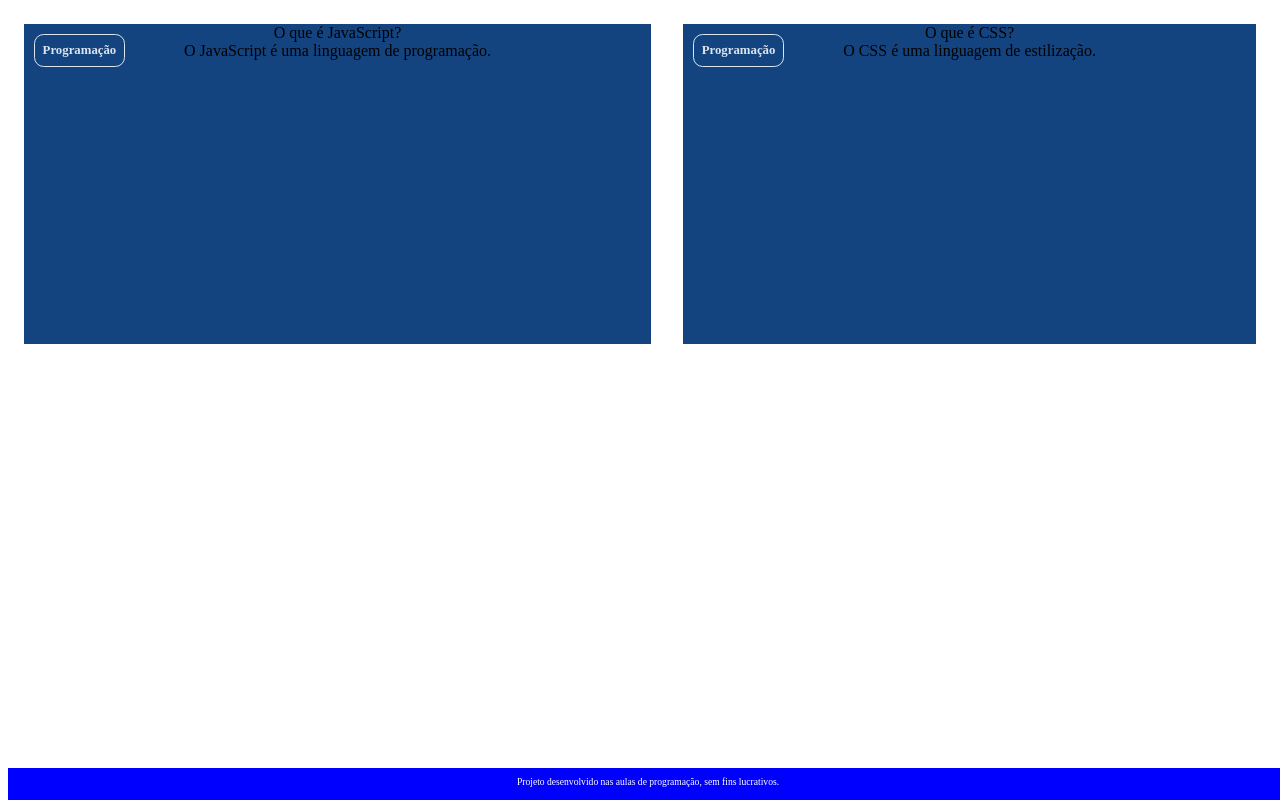
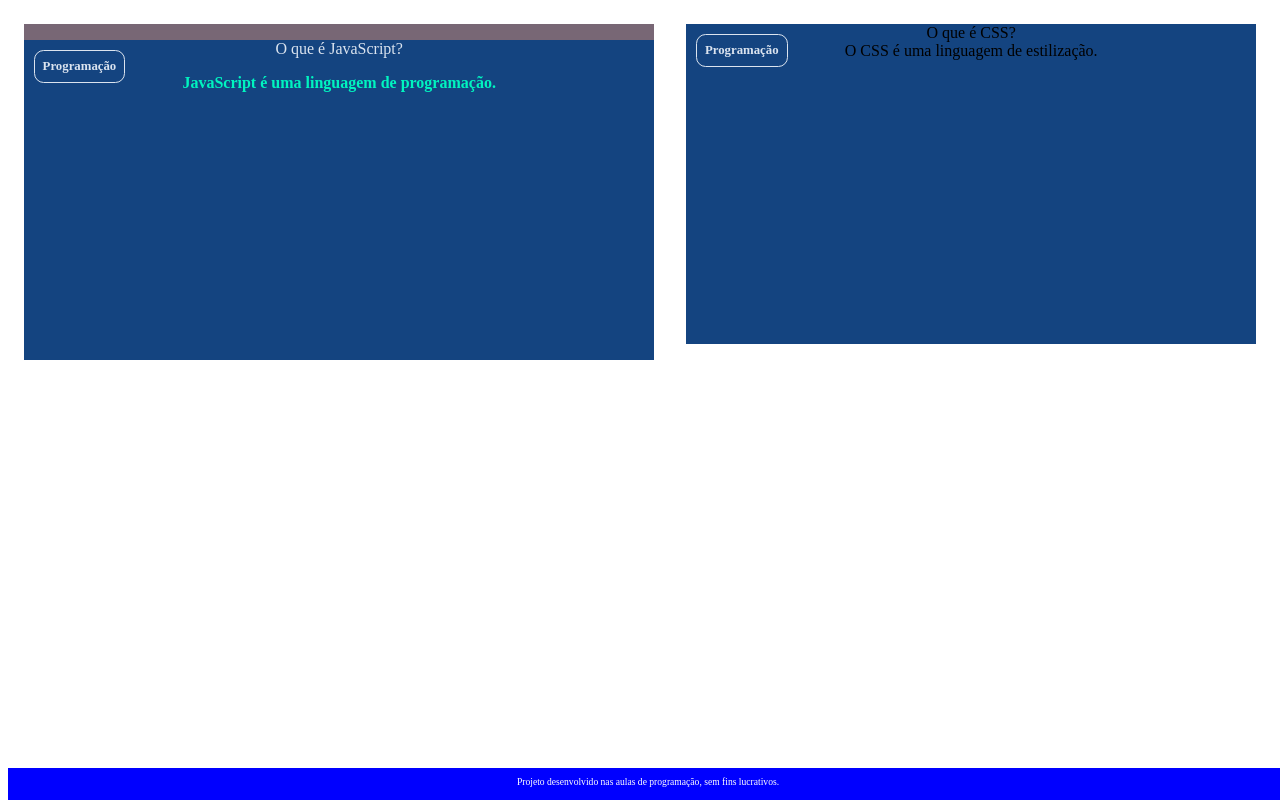
Before and after one commit to Gabriel-Fernandes4678/segundo-repositorio2, a plain HTML site: page index.html in a window 1280 px wide. Drawn offline with Linux system fonts and the light colour scheme.

Commit message:
Aula 22/05 3

```diff
--- a/index.html
+++ b/index.html
@@ -13,10 +13,10 @@
                 <div class="cartao__conteudo" >
                     <h3>Programação</h3>
                     <div class="cartao__conteudo__pergunta" >
-                        O que é JavaScript?
+                        <p> O que é JavaScript? </p>
                     </div>
                     <div class="cartao__conteudo__resposta">
-                        O JavaScript é uma linguagem de programação.
+                        <p> JavaScript é uma linguagem de programação. </p>
                     </div>
                 </div>
             </article>
```
